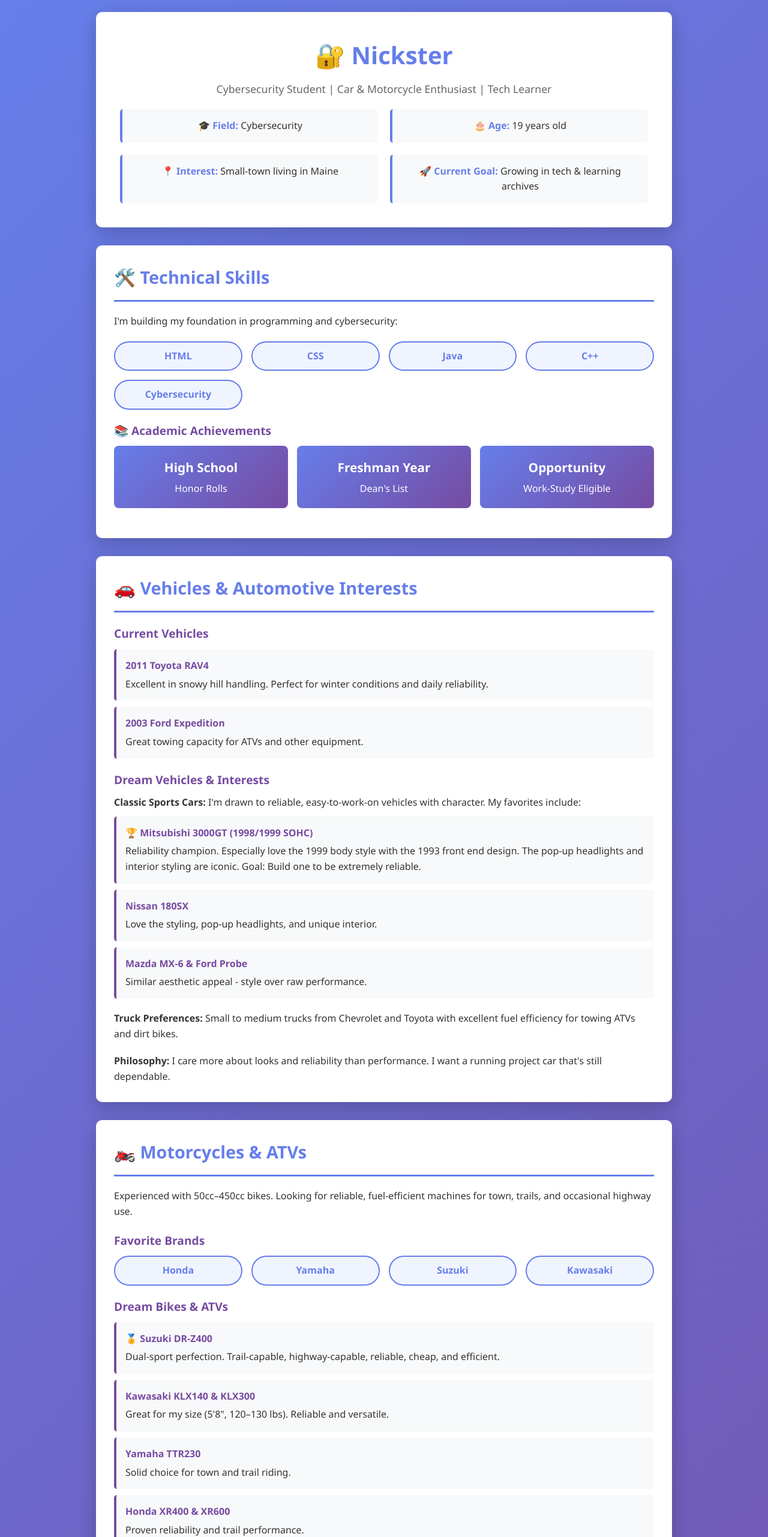
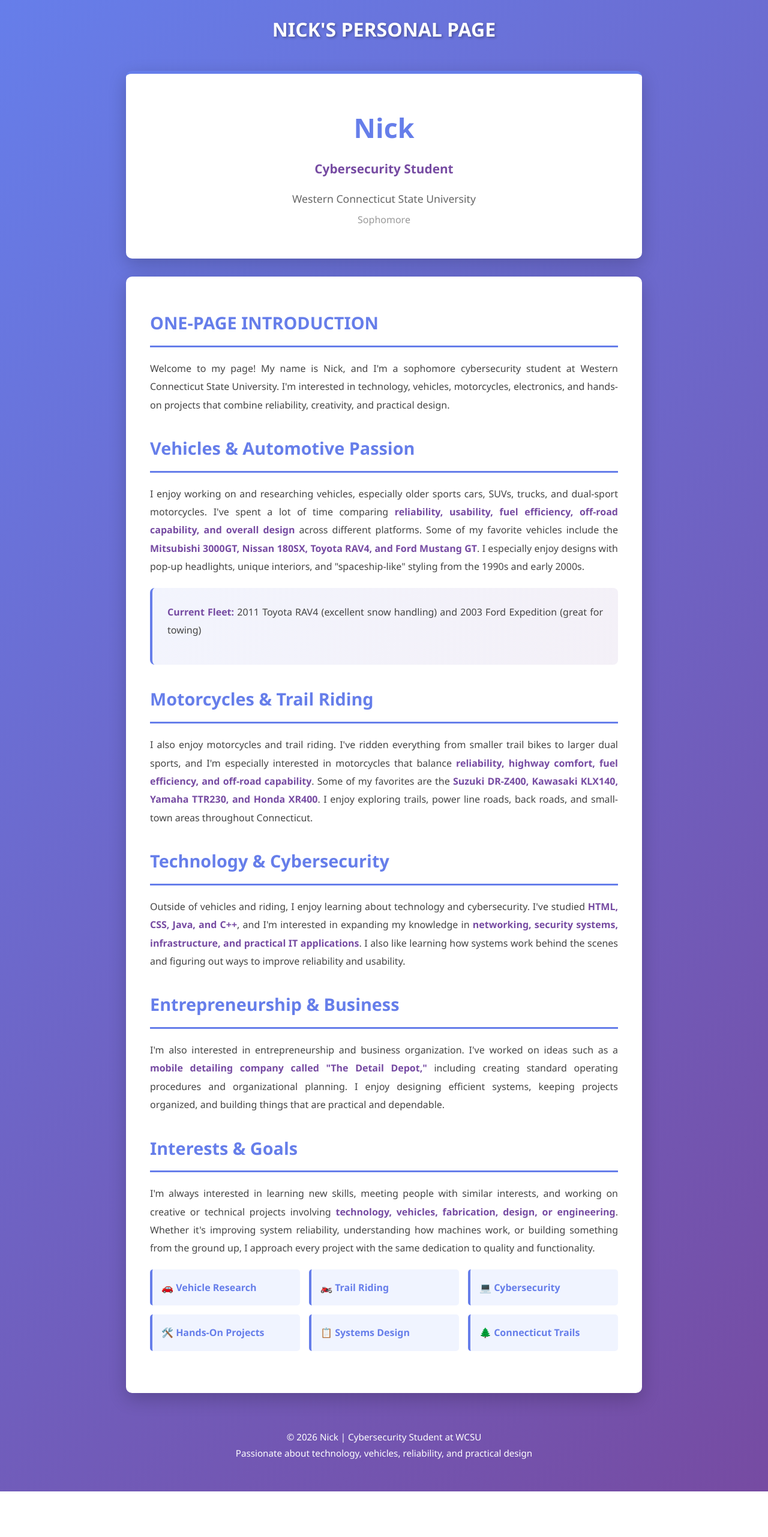
Before and after one commit to Nickster18245/Nickster.Github.Io, a plain HTML site: page index.html in a window 1280 px wide. Shown: the top 2562 px of the page at 60% size. After the commit the page ends 2486 px from the top, so only its background shows below. Drawn offline with Linux system fonts and the light colour scheme.

Commit message:
Update website with professional one-page introduction

```diff
--- a/index.html
+++ b/index.html
@@ -3,7 +3,7 @@
 <head>
     <meta charset="UTF-8">
     <meta name="viewport" content="width=device-width, initial-scale=1.0">
-    <title>Nickster - Cybersecurity Student | Car & Motorcycle Enthusiast</title>
+    <title>Nick - Cybersecurity Student | WCSU</title>
     <style>
         * {
             margin: 0;
@@ -13,14 +13,14 @@
 
         body {
             font-family: 'Segoe UI', Tahoma, Geneva, Verdana, sans-serif;
-            line-height: 1.6;
+            line-height: 1.8;
             color: #333;
             background: linear-gradient(135deg, #667eea 0%, #764ba2 100%);
             min-height: 100vh;
         }
 
         .container {
-            max-width: 1000px;
+            max-width: 900px;
             margin: 0 auto;
             padding: 20px;
         }
@@ -28,316 +28,215 @@
         header {
             background: white;
             border-radius: 10px;
-            padding: 40px;
+            padding: 50px 40px;
             margin-bottom: 30px;
             box-shadow: 0 10px 30px rgba(0,0,0,0.2);
             text-align: center;
+            border-top: 5px solid #667eea;
         }
 
         header h1 {
             color: #667eea;
-            font-size: 2.5em;
+            font-size: 2.8em;
             margin-bottom: 10px;
+            font-weight: 700;
         }
 
-        header p {
+        header .subtitle {
+            color: #764ba2;
+            font-size: 1.3em;
+            margin-bottom: 15px;
+            font-weight: 600;
+        }
+
+        header .institution {
             color: #666;
             font-size: 1.1em;
-            margin-bottom: 20px;
+            margin-bottom: 5px;
         }
 
-        .info-grid {
-            display: grid;
-            grid-template-columns: 1fr 1fr;
-            gap: 20px;
-            margin-top: 20px;
+        header .year {
+            color: #999;
+            font-size: 1em;
         }
 
-        .info-item {
-            background: #f8f9fa;
-            padding: 15px;
-            border-left: 4px solid #667eea;
-            border-radius: 5px;
+        .page-title {
+            text-align: center;
+            color: white;
+            font-size: 2em;
+            margin-bottom: 40px;
+            text-shadow: 2px 2px 4px rgba(0,0,0,0.3);
         }
 
-        .info-item strong {
-            color: #667eea;
+        main {
+            background: white;
+            border-radius: 10px;
+            padding: 50px 40px;
+            box-shadow: 0 10px 30px rgba(0,0,0,0.2);
+            line-height: 1.9;
         }
 
-        section {
-            background: white;
-            border-radius: 10px;
-            padding: 30px;
-            margin-bottom: 30px;
-            box-shadow: 0 10px 30px rgba(0,0,0,0.2);
+        main h2 {
+            color: #667eea;
+            font-size: 1.8em;
+            margin-top: 30px;
+            margin-bottom: 20px;
+            border-bottom: 3px solid #667eea;
+            padding-bottom: 10px;
         }
 
-        section h2 {
-            color: #667eea;
-            border-bottom: 3px solid #667eea;
-            padding-bottom: 15px;
-            margin-bottom: 20px;
-            font-size: 1.8em;
+        main h2:first-child {
+            margin-top: 0;
         }
 
-        section h3 {
-            color: #764ba2;
-            margin-top: 20px;
-            margin-bottom: 10px;
-            font-size: 1.2em;
+        main p {
+            margin-bottom: 18px;
+            text-align: justify;
+            color: #444;
         }
 
-        .skill-list, .interest-list {
+        main strong {
+            color: #764ba2;
+        }
+
+        .interests-grid {
             display: grid;
             grid-template-columns: repeat(auto-fit, minmax(200px, 1fr));
             gap: 15px;
-            margin-bottom: 20px;
+            margin: 20px 0;
         }
 
-        .skill-tag, .interest-tag {
+        .interest-item {
             background: #f0f4ff;
-            border: 2px solid #667eea;
-            border-radius: 25px;
-            padding: 10px 15px;
-            text-align: center;
+            border-left: 4px solid #667eea;
+            padding: 15px;
+            border-radius: 5px;
             color: #667eea;
             font-weight: 600;
-            transition: all 0.3s ease;
         }
 
-        .skill-tag:hover, .interest-tag:hover {
-            background: #667eea;
-            color: white;
-            transform: translateY(-2px);
-        }
-
-        .car-card, .bike-card {
-            background: #f8f9fa;
-            border-left: 4px solid #764ba2;
-            padding: 15px;
-            margin: 10px 0;
-            border-radius: 5px;
-        }
-
-        .car-card h4, .bike-card h4 {
-            color: #764ba2;
-            margin-bottom: 5px;
-        }
-
-        .achievements {
-            display: grid;
-            grid-template-columns: repeat(auto-fit, minmax(200px, 1fr));
-            gap: 15px;
-            margin-bottom: 20px;
-        }
-
-        .achievement {
-            background: linear-gradient(135deg, #667eea 0%, #764ba2 100%);
-            color: white;
-            padding: 20px;
+        .highlight {
+            background: linear-gradient(120deg, #667eea15 0%, #764ba215 100%);
+            padding: 25px;
             border-radius: 8px;
-            text-align: center;
-        }
-
-        .achievement strong {
-            display: block;
-            font-size: 1.3em;
-            margin-bottom: 5px;
+            margin: 20px 0;
+            border-left: 4px solid #667eea;
         }
 
         footer {
             text-align: center;
             color: white;
-            padding: 20px;
+            padding: 30px 20px;
             margin-top: 30px;
+            font-size: 0.95em;
         }
 
         @media (max-width: 768px) {
-            .info-grid {
-                grid-template-columns: 1fr;
+            header {
+                padding: 30px 20px;
             }
 
             header h1 {
                 font-size: 2em;
             }
 
-            section {
-                padding: 20px;
+            header .subtitle {
+                font-size: 1.1em;
+            }
+
+            main {
+                padding: 30px 20px;
+            }
+
+            main h2 {
+                font-size: 1.4em;
+            }
+
+            main p {
+                text-align: left;
+            }
+
+            .interests-grid {
+                grid-template-columns: 1fr;
+            }
+        }
+
+        @media (max-width: 480px) {
+            .container {
+                padding: 10px;
+            }
+
+            header {
+                padding: 20px 15px;
+            }
+
+            header h1 {
+                font-size: 1.6em;
+            }
+
+            main {
+                padding: 20px 15px;
+            }
+
+            main p {
+                font-size: 0.95em;
             }
         }
     </style>
 </head>
 <body>
     <div class="container">
+        <h2 class="page-title">NICK'S PERSONAL PAGE</h2>
+
         <header>
-            <h1>🔐 Nickster</h1>
-            <p>Cybersecurity Student | Car & Motorcycle Enthusiast | Tech Learner</p>
-            <div class="info-grid">
-                <div class="info-item">
-                    <strong>🎓 Field:</strong> Cybersecurity
-                </div>
-                <div class="info-item">
-                    <strong>🎂 Age:</strong> 19 years old
-                </div>
-                <div class="info-item">
-                    <strong>📍 Interest:</strong> Small-town living in Maine
-                </div>
-                <div class="info-item">
-                    <strong>🚀 Current Goal:</strong> Growing in tech & learning archives
-                </div>
-            </div>
+            <h1>Nick</h1>
+            <p class="subtitle">Cybersecurity Student</p>
+            <p class="institution">Western Connecticut State University</p>
+            <p class="year">Sophomore</p>
         </header>
 
-        <section>
-            <h2>🛠️ Technical Skills</h2>
-            <p style="margin-bottom: 20px;">I'm building my foundation in programming and cybersecurity:</p>
-            <div class="skill-list">
-                <div class="skill-tag">HTML</div>
-                <div class="skill-tag">CSS</div>
-                <div class="skill-tag">Java</div>
-                <div class="skill-tag">C++</div>
-                <div class="skill-tag">Cybersecurity</div>
-            </div>
-            <h3>📚 Academic Achievements</h3>
-            <div class="achievements">
-                <div class="achievement">
-                    <strong>High School</strong>
-                    Honor Rolls
-                </div>
-                <div class="achievement">
-                    <strong>Freshman Year</strong>
-                    Dean's List
-                </div>
-                <div class="achievement">
-                    <strong>Opportunity</strong>
-                    Work-Study Eligible
-                </div>
-            </div>
-        </section>
+        <main>
+            <h2>ONE-PAGE INTRODUCTION</h2>
 
-        <section>
-            <h2>🚗 Vehicles & Automotive Interests</h2>
+            <p>Welcome to my page! My name is Nick, and I'm a sophomore cybersecurity student at Western Connecticut State University. I'm interested in technology, vehicles, motorcycles, electronics, and hands-on projects that combine reliability, creativity, and practical design.</p>
 
-            <h3>Current Vehicles</h3>
-            <div class="car-card">
-                <h4>2011 Toyota RAV4</h4>
-                <p>Excellent in snowy hill handling. Perfect for winter conditions and daily reliability.</p>
-            </div>
-            <div class="car-card">
-                <h4>2003 Ford Expedition</h4>
-                <p>Great towing capacity for ATVs and other equipment.</p>
+            <h2>Vehicles & Automotive Passion</h2>
+
+            <p>I enjoy working on and researching vehicles, especially older sports cars, SUVs, trucks, and dual-sport motorcycles. I've spent a lot of time comparing <strong>reliability, usability, fuel efficiency, off-road capability, and overall design</strong> across different platforms. Some of my favorite vehicles include the <strong>Mitsubishi 3000GT, Nissan 180SX, Toyota RAV4, and Ford Mustang GT</strong>. I especially enjoy designs with pop-up headlights, unique interiors, and "spaceship-like" styling from the 1990s and early 2000s.</p>
+
+            <div class="highlight">
+                <p><strong>Current Fleet:</strong> 2011 Toyota RAV4 (excellent snow handling) and 2003 Ford Expedition (great for towing)</p>
             </div>
 
-            <h3>Dream Vehicles & Interests</h3>
-            <p><strong>Classic Sports Cars:</strong> I'm drawn to reliable, easy-to-work-on vehicles with character. My favorites include:</p>
-            <div class="car-card">
-                <h4>🏆 Mitsubishi 3000GT (1998/1999 SOHC)</h4>
-                <p>Reliability champion. Especially love the 1999 body style with the 1993 front end design. The pop-up headlights and interior styling are iconic. Goal: Build one to be extremely reliable.</p>
+            <h2>Motorcycles & Trail Riding</h2>
+
+            <p>I also enjoy motorcycles and trail riding. I've ridden everything from smaller trail bikes to larger dual sports, and I'm especially interested in motorcycles that balance <strong>reliability, highway comfort, fuel efficiency, and off-road capability</strong>. Some of my favorites are the <strong>Suzuki DR-Z400, Kawasaki KLX140, Yamaha TTR230, and Honda XR400</strong>. I enjoy exploring trails, power line roads, back roads, and small-town areas throughout Connecticut.</p>
+
+            <h2>Technology & Cybersecurity</h2>
+
+            <p>Outside of vehicles and riding, I enjoy learning about technology and cybersecurity. I've studied <strong>HTML, CSS, Java, and C++</strong>, and I'm interested in expanding my knowledge in <strong>networking, security systems, infrastructure, and practical IT applications</strong>. I also like learning how systems work behind the scenes and figuring out ways to improve reliability and usability.</p>
+
+            <h2>Entrepreneurship & Business</h2>
+
+            <p>I'm also interested in entrepreneurship and business organization. I've worked on ideas such as a <strong>mobile detailing company called "The Detail Depot,"</strong> including creating standard operating procedures and organizational planning. I enjoy designing efficient systems, keeping projects organized, and building things that are practical and dependable.</p>
+
+            <h2>Interests & Goals</h2>
+
+            <p>I'm always interested in learning new skills, meeting people with similar interests, and working on creative or technical projects involving <strong>technology, vehicles, fabrication, design, or engineering</strong>. Whether it's improving system reliability, understanding how machines work, or building something from the ground up, I approach every project with the same dedication to quality and functionality.</p>
+
+            <div class="interests-grid">
+                <div class="interest-item">🚗 Vehicle Research</div>
+                <div class="interest-item">🏍️ Trail Riding</div>
+                <div class="interest-item">💻 Cybersecurity</div>
+                <div class="interest-item">🛠️ Hands-On Projects</div>
+                <div class="interest-item">📋 Systems Design</div>
+                <div class="interest-item">🌲 Connecticut Trails</div>
             </div>
-            <div class="car-card">
-                <h4>Nissan 180SX</h4>
-                <p>Love the styling, pop-up headlights, and unique interior.</p>
-            </div>
-            <div class="car-card">
-                <h4>Mazda MX-6 & Ford Probe</h4>
-                <p>Similar aesthetic appeal - style over raw performance.</p>
-            </div>
-
-            <p style="margin-top: 20px;"><strong>Truck Preferences:</strong> Small to medium trucks from Chevrolet and Toyota with excellent fuel efficiency for towing ATVs and dirt bikes.</p>
-
-            <p style="margin-top: 20px;"><strong>Philosophy:</strong> I care more about looks and reliability than performance. I want a running project car that's still dependable.</p>
-        </section>
-
-        <section>
-            <h2>🏍️ Motorcycles & ATVs</h2>
-            <p style="margin-bottom: 20px;">Experienced with 50cc–450cc bikes. Looking for reliable, fuel-efficient machines for town, trails, and occasional highway use.</p>
-
-            <h3>Favorite Brands</h3>
-            <div class="interest-list">
-                <div class="interest-tag">Honda</div>
-                <div class="interest-tag">Yamaha</div>
-                <div class="interest-tag">Suzuki</div>
-                <div class="interest-tag">Kawasaki</div>
-            </div>
-
-            <h3>Dream Bikes & ATVs</h3>
-            <div class="bike-card">
-                <h4>🏅 Suzuki DR-Z400</h4>
-                <p>Dual-sport perfection. Trail-capable, highway-capable, reliable, cheap, and efficient.</p>
-            </div>
-            <div class="bike-card">
-                <h4>Kawasaki KLX140 & KLX300</h4>
-                <p>Great for my size (5'8", 120–130 lbs). Reliable and versatile.</p>
-            </div>
-            <div class="bike-card">
-                <h4>Yamaha TTR230</h4>
-                <p>Solid choice for town and trail riding.</p>
-            </div>
-            <div class="bike-card">
-                <h4>Honda XR400 & XR600</h4>
-                <p>Proven reliability and trail performance.</p>
-            </div>
-            <div class="bike-card">
-                <h4>350cc Motorcycles</h4>
-                <p>Looking for reliable, cheap, highway-capable, trail-friendly options from Kawasaki, Suzuki, Honda, or Yamaha. Ideally liquid-cooled with 6-speed transmission.</p>
-            </div>
-
-            <h3>ATVs</h3>
-            <div class="interest-list">
-                <div class="interest-tag">Honda Rincon</div>
-                <div class="interest-tag">Yamaha Grizzly</div>
-                <div class="interest-tag">Kawasaki Prairie</div>
-            </div>
-
-            <h3>Towing Needs</h3>
-            <p>ATVs, dirt bikes, and possibly small logs. Vehicles and bikes are chosen with towing capability in mind.</p>
-        </section>
-
-        <section>
-            <h2>🌲 Lifestyle & Location</h2>
-            <p>I'm drawn to areas with small-town charm, especially in <strong>Maine</strong>. My ideal location has:</p>
-            <div class="interest-list">
-                <div class="interest-tag">Small-town Charm</div>
-                <div class="interest-tag">Forests</div>
-                <div class="interest-tag">Affordability</div>
-                <div class="interest-tag">Good Jobs</div>
-                <div class="interest-tag">Greenery</div>
-            </div>
-        </section>
-
-        <section>
-            <h2>💼 Entrepreneurship & Professional Interests</h2>
-
-            <h3>The Detail Depot</h3>
-            <p>I'm interested in creating a mobile detailing company. I've already developed:</p>
-            <ul style="margin-left: 20px; margin-top: 10px;">
-                <li>Standard Operating Procedures (SOP)</li>
-                <li>Business framework and planning</li>
-                <li>Focus on quality and customer service</li>
-            </ul>
-
-            <h3>Other Interests</h3>
-            <ul style="margin-left: 20px; margin-top: 10px;">
-                <li>🏛️ <strong>Archives:</strong> Want to learn more about archival work and preservation</li>
-                <li>📋 <strong>Code of Ethics:</strong> Developing personal professional standards</li>
-                <li>⏰ <strong>Work-Life Balance:</strong> Seeking work-study opportunities with time for studying and friends</li>
-            </ul>
-        </section>
-
-        <section>
-            <h2>✨ About Me</h2>
-            <p>I'm a 19-year-old cybersecurity student at WCSU with a passion for reliable machines, both on the road and in the digital world. I value learning, hands-on experience, and honest communication.</p>
-
-            <p style="margin-top: 15px;">While I didn't participate in sports during high school, I've developed discipline through academic achievement and technical learning. I approach professors with thoughtful, indirect questions about course materials and prefer building real-world skills.</p>
-
-            <p style="margin-top: 15px;">I'm comfortable working on projects—whether it's building a dream car, learning new programming languages, or starting a business. I believe in doing things right, building reliability into everything I touch, and maintaining ethical standards in all areas of life.</p>
-
-            <p style="margin-top: 15px;"><strong>Fun Fact:</strong> I particularly love the purple AC animation icon! 💜</p>
-        </section>
+        </main>
 
         <footer>
-            <p>&copy; 2026 Nickster | Cybersecurity Student & Enthusiast</p>
-            <p>Based in/interested in Maine | Tech, Cars, and Bikes</p>
+            <p>&copy; 2026 Nick | Cybersecurity Student at WCSU</p>
+            <p>Passionate about technology, vehicles, reliability, and practical design</p>
         </footer>
     </div>
 </body>
```
